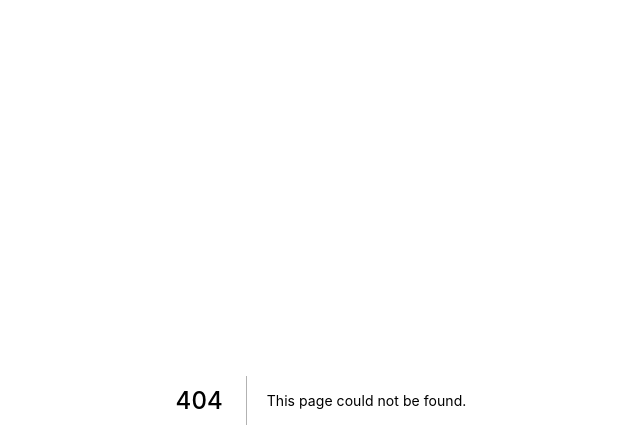
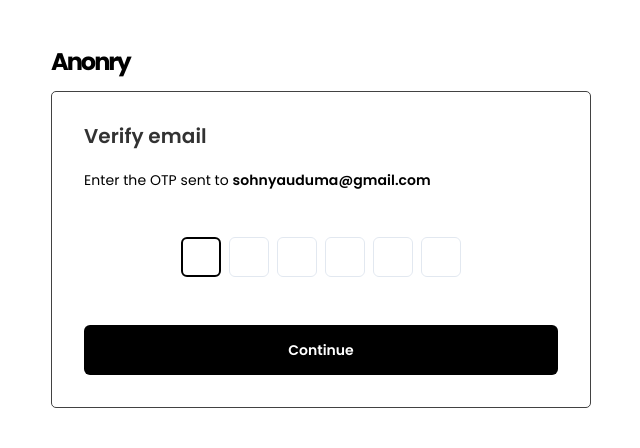
Before and after one commit to uduma-sonia/anonry, a Next.js app: page /verify-email in a window 1280 px wide. Before the commit this address had no page. Shown: the top 448 px of the page, without its empty margins (319-959 px from the left). Built offline with nearby package versions, Linux system fonts and the light colour scheme.

Commit message:
verify email page

```diff
--- a/src/containers/Auth/LoginForm.tsx
+++ b/src/containers/Auth/LoginForm.tsx
@@ -132,10 +132,10 @@ export default function LoginForm() {
               color="#000000"
               justifyContent="space-between"
               spacing={0}
-              gap={3}
+              // gap={3}
               flexDir={{ base: "column", md: "row" }}
             >
-              <Text>
+              <Text mb={3}>
                 Don&apos;t Have an account?{" "}
                 <Link
                   href="/signup"
--- /dev/null
+++ b/src/containers/Auth/VerifyEmailForm.tsx
@@ -0,0 +1,90 @@
+import React from "react";
+import {
+  Box,
+  Heading,
+  Text,
+  Input,
+  Button,
+  FormControl,
+  FormLabel,
+  InputGroup,
+  InputRightElement,
+  Center,
+  Divider,
+  HStack,
+  Link,
+  PinInput,
+  PinInputField,
+} from "@chakra-ui/react";
+import { AiOutlineEyeInvisible, AiOutlineEye } from "react-icons/ai";
+import { FcGoogle } from "react-icons/fc";
+
+export default function VerifyEmailForm() {
+  const [show, setShow] = React.useState(false);
+  const handleClick = () => setShow(!show);
+
+  return (
+    <Box bg="white">
+      <Box
+        maxW="min(100%, 1600px)"
+        mx="auto"
+        px={{ base: "1rem", lg: "3.5rem" }}
+        py="3rem"
+      >
+        <Box maxW="540px" mx="auto">
+          <Link
+            letterSpacing="-2px"
+            fontWeight="bold"
+            color="#000000"
+            fontSize="2xl"
+            _hover={{ textDecoration: "none" }}
+          >
+            Anonry
+          </Link>
+
+          <Box mt="1rem" border="1px solid #424242" borderRadius={5} p="2rem">
+            <Heading
+              color="#000000"
+              fontSize="xl"
+              opacity="0.8"
+              fontWeight="semibold"
+            >
+              Verify email
+            </Heading>
+
+            <Text color="#000000" fontSize="sm" mt="1.5rem">
+              Enter the OTP sent to{" "}
+              <Text as="span" fontWeight="semibold">
+                sohnyauduma@gmail.com
+              </Text>
+            </Text>
+            <HStack justifyContent="center" my="3rem">
+              <PinInput otp placeholder="" autoFocus type="alphanumeric">
+                <PinInputField _focus={{ border: "2px solid #000000" }} />
+                <PinInputField _focus={{ border: "2px solid #000000" }} />
+                <PinInputField _focus={{ border: "2px solid #000000" }} />
+                <PinInputField _focus={{ border: "2px solid #000000" }} />
+                <PinInputField _focus={{ border: "2px solid #000000" }} />
+                <PinInputField _focus={{ border: "2px solid #000000" }} />
+              </PinInput>
+            </HStack>
+
+            <Button
+              variant="solid"
+              w="100%"
+              bg="#000000"
+              color="#ffffff"
+              fontSize="sm"
+              _focus={{ outline: "none" }}
+              _active={{ bg: "#000000" }}
+              _hover={{ bg: "#232324" }}
+              h="50px"
+            >
+              Continue
+            </Button>
+          </Box>
+        </Box>
+      </Box>
+    </Box>
+  );
+}
--- /dev/null
+++ b/src/pages/verify-email.tsx
@@ -0,0 +1,39 @@
+import type { NextPage } from "next";
+import Head from "next/head";
+import dynamic from "next/dynamic";
+import { Center, Spinner } from "@chakra-ui/react";
+
+const VerifyEmailForm = dynamic(
+  () => import("@containers/Auth/VerifyEmailForm"),
+  {
+    loading: () => (
+      <Center>
+        <Spinner
+          thickness="5px"
+          speed="0.8s"
+          emptyColor="gray.200"
+          color="#000000"
+          size="xl"
+        />
+      </Center>
+    ),
+  }
+);
+
+const VerifyEmail: NextPage = () => {
+  return (
+    <div>
+      <Head>
+        <title>Anonry | Verify email</title>
+        <meta name="Anonry" content="Anonry" />
+        <link rel="icon" href="" />
+      </Head>
+
+      <>
+        <VerifyEmailForm />
+      </>
+    </div>
+  );
+};
+
+export default VerifyEmail;
```
Also changed, not shown: src/pages/signup.tsx (+14 -1 lines), tsconfig.json (+0 -23 lines).
